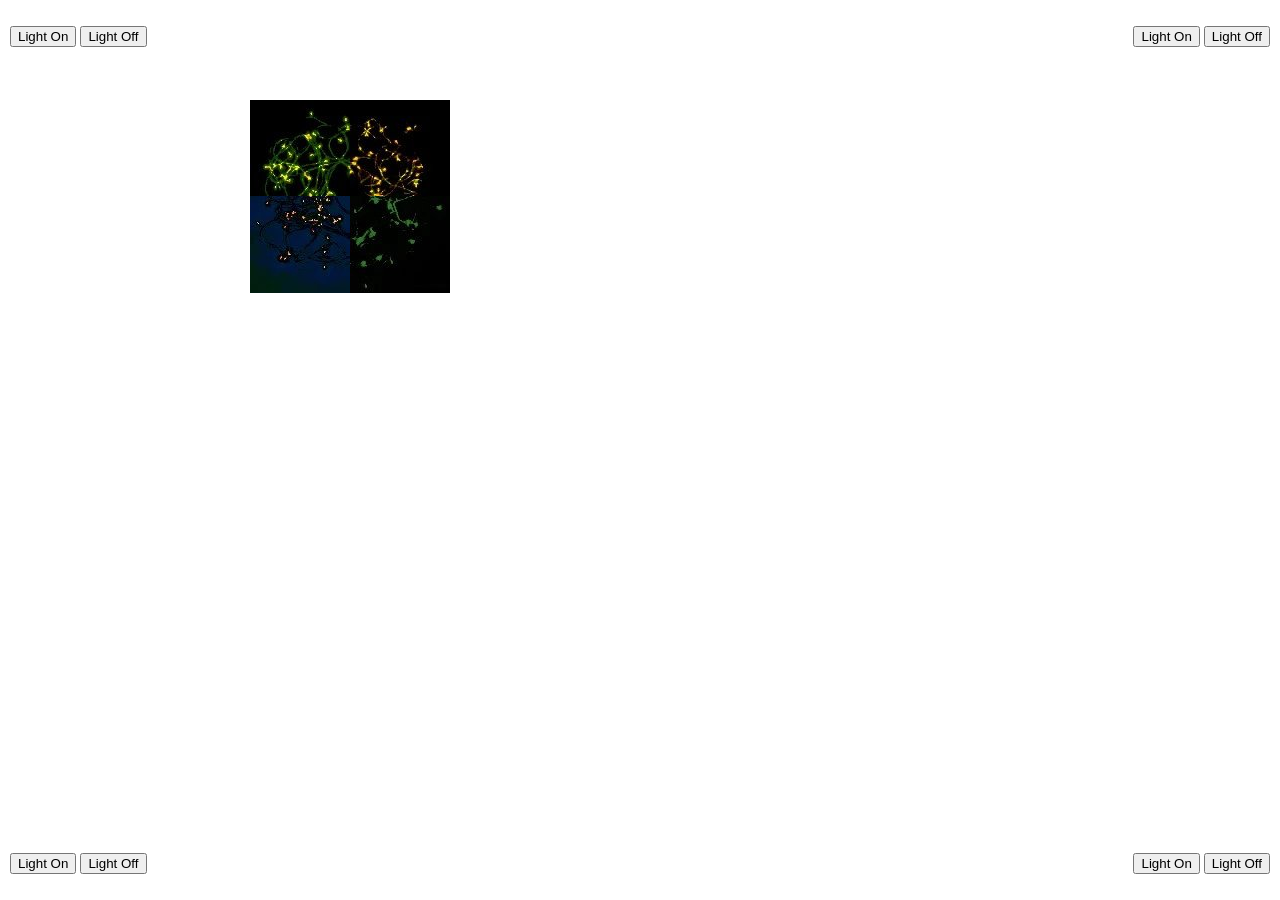
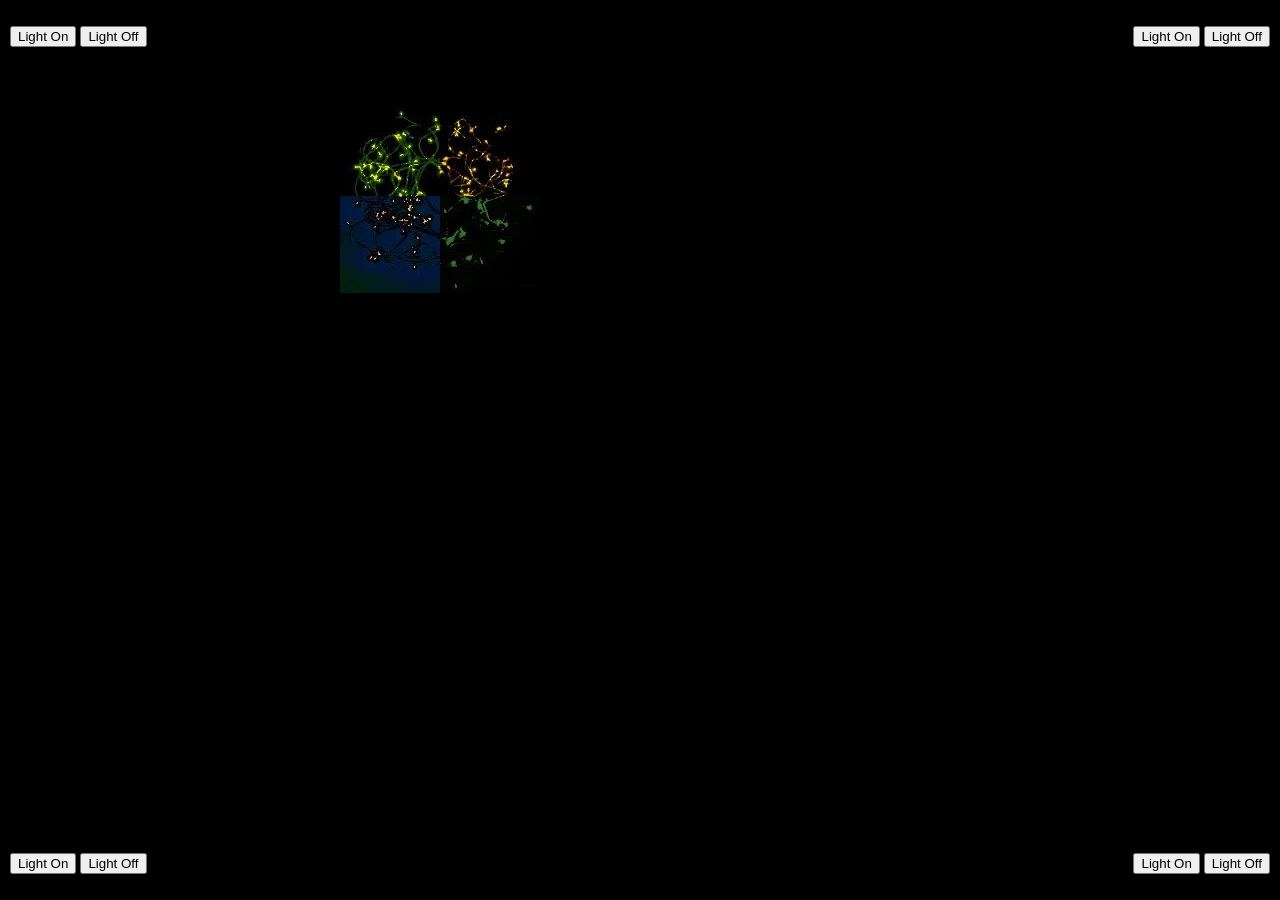
Before and after one commit to Fawkes4494d3/Fawkes4494d3.github.io, a Jekyll site: the page himars/3e2aa62395aba393f738f8caa175d9f62496b6ca/feelhot.html, which Jekyll copies as it is, in a window 1280 px wide. Built offline with Jekyll 4.4.1, drawn with Linux system fonts in a browser that asks for light colours.

Commit message:
Update feelhot.html

```diff
--- a/himars/3e2aa62395aba393f738f8caa175d9f62496b6ca/feelhot.html
+++ b/himars/3e2aa62395aba393f738f8caa175d9f62496b6ca/feelhot.html
@@ -1,8 +1,8 @@
 <!DOCTYPE html>
 <html>
 <head>
+<title> Let's warm up </title>
 <style>
-<title> Warm up, shall we? </title>
 body { background-color: black;}
 img { width: 100px;}
 img.n { height: 96px;}
@@ -32,27 +32,27 @@
   <button type="button" onclick="light(0,'nw')">Light Off</button>
   </p>
 
-  <img id="nw" class="n" src="/himars/pictures/ricebulbsnwoff.jpg" style="position: fixed; top: 100px; left: 250px;">
+  <img id="nw" class="n" src="/himars/pictures/ricebulbsnwoff.jpg" style="position: fixed; top: 100px; left: 340px;">
 
   <p class="ne">
   <button type="button" onclick="light(1,'ne')">Light On</button>
   <button type="button" onclick="light(0,'ne')">Light Off</button>
   </p>
 
-  <img id="ne" class="n" src="/himars/pictures/ricebulbsneoff.jpg" style="position: fixed; top: 100px; left: 350px;">
+  <img id="ne" class="n" src="/himars/pictures/ricebulbsneoff.jpg" style="position: fixed; top: 100px; left: 440px;">
 
   <p class="sw">
   <button type="button" onclick="light(1,'sw')">Light On</button>
   <button type="button" onclick="light(0,'sw')">Light Off</button>
   </p>
 
-  <img id="sw" class="s" src="/himars/pictures/ricebulbsswoff.jpg" style="position: fixed; top: 196px; left: 250px;">
+  <img id="sw" class="s" src="/himars/pictures/ricebulbsswoff.jpg" style="position: fixed; top: 196px; left: 340px;">
 
   <p class="se">
   <button type="button" onclick="light(1,'se')">Light On</button>
   <button type="button" onclick="light(0,'se')">Light Off</button>
   </p>
 
-  <img id="se" class="s" src="/himars/pictures/ricebulbsseoff.jpg" style="position: fixed; top: 196px; left: 350px;">
+  <img id="se" class="s" src="/himars/pictures/ricebulbsseoff.jpg" style="position: fixed; top: 196px; left: 440px;">
 </body>
 </html>
```
